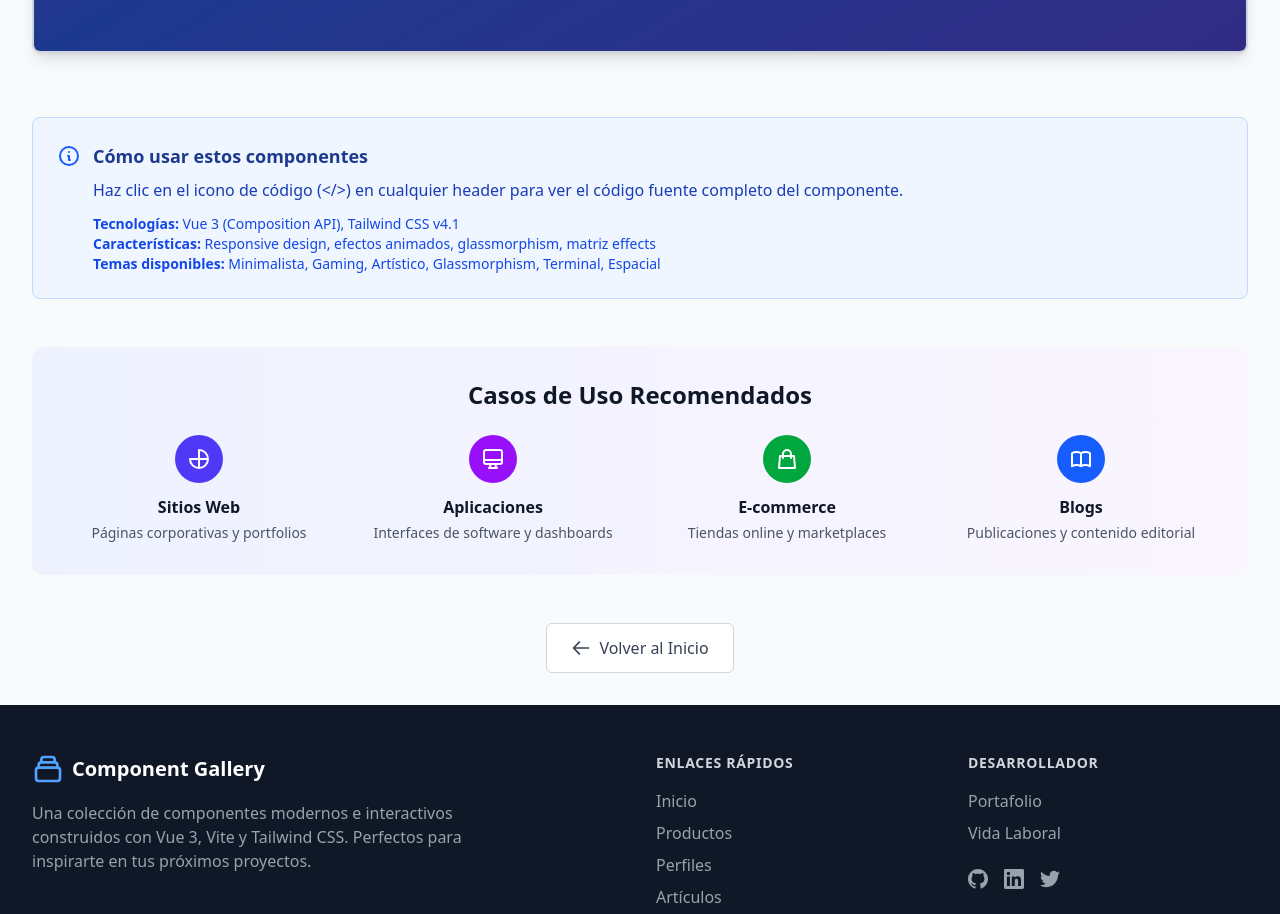
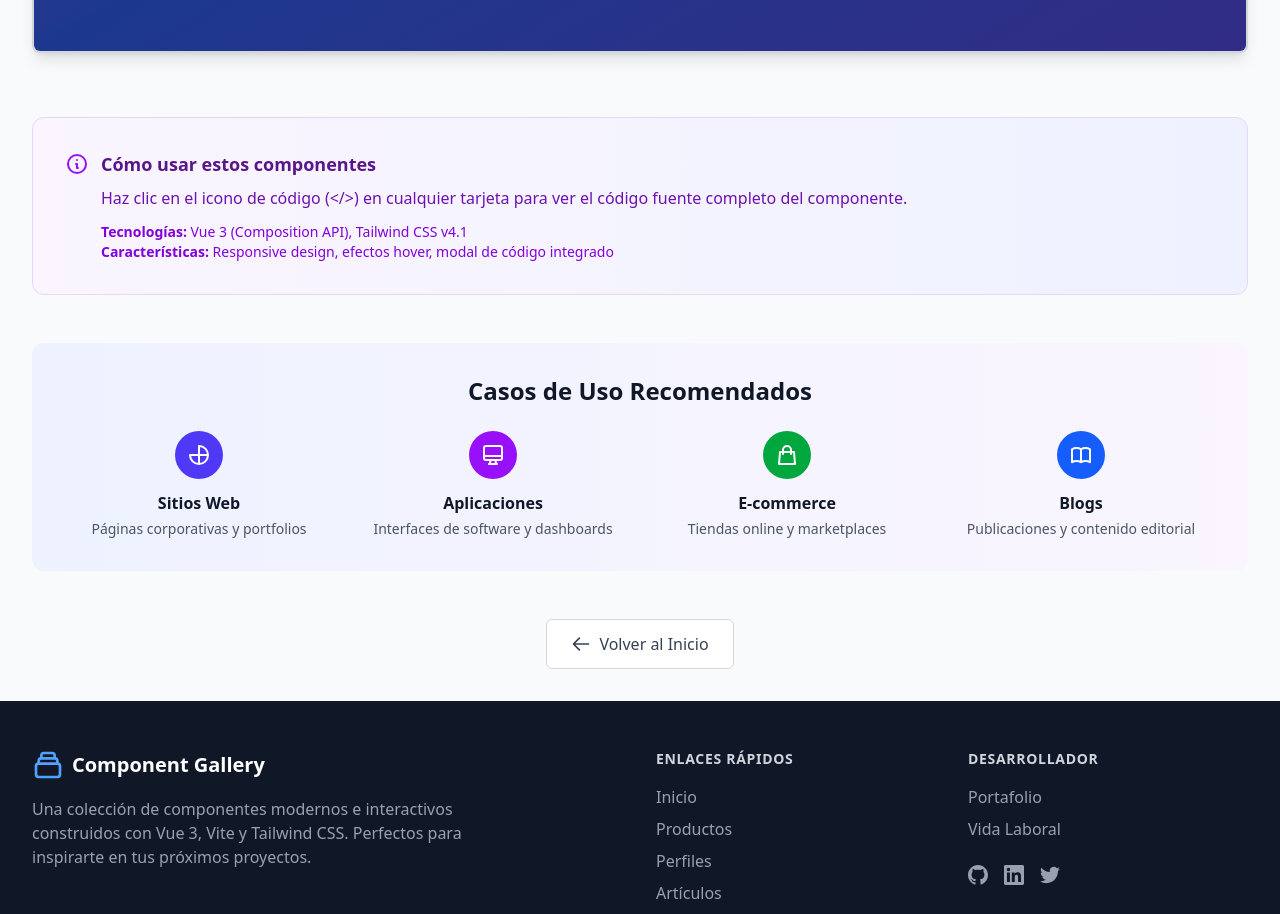
Before and after one commit to jbortweb/componentGallery, a Vue app: page /headers in a window 1280 px wide. Shown: the part 5934-6848 px from the top of the page. Built offline with nearby package versions, Linux system fonts and the light colour scheme.

Commit message:
feat: actualizar el diseño de Headers y Footers para incluir instrucciones de uso

```diff
--- a/src/views/Footers.vue
+++ b/src/views/Footers.vue
@@ -1,6 +1,6 @@
 <template>
   <div class="min-h-screen bg-gray-50 py-8">
-    <div class="max-w-full mx-auto">
+    <div class="max-w-7xl mx-auto">
       <!-- Hero Section -->
       <section class="relative py-20 sm:py-24">
         <div class="max-w-7xl mx-auto px-4 sm:px-6 lg:px-8">
@@ -47,48 +47,9 @@
         </div>
       </div>
 
-      <!-- Sección de instrucciones -->
-      <div
-        class="mt-16 bg-blue-50 border border-blue-200 rounded-lg p-6 mx-4 sm:mx-6 lg:mx-8"
-      >
-        <div class="flex items-start">
-          <svg
-            class="w-6 h-6 text-blue-600 mt-0.5 mr-3 flex-shrink-0"
-            fill="none"
-            stroke="currentColor"
-            viewBox="0 0 24 24"
-          >
-            <path
-              stroke-linecap="round"
-              stroke-linejoin="round"
-              stroke-width="2"
-              d="M13 16h-1v-4h-1m1-4h.01M21 12a9 9 0 11-18 0 9 9 0 0118 0z"
-            />
-          </svg>
-          <div>
-            <h3 class="text-lg font-semibold text-blue-900 mb-2">
-              Cómo usar estos componentes
-            </h3>
-            <p class="text-blue-800 mb-3">
-              Haz clic en el icono de código (&lt;/&gt;) en cualquier footer
-              para ver el código fuente completo del componente.
-            </p>
-            <div class="text-sm text-blue-700">
-              <p>
-                <strong>Tecnologías:</strong> Vue 3 (Composition API), Tailwind
-                CSS v4.1
-              </p>
-              <p>
-                <strong>Características:</strong> Responsive design, enlaces
-                organizados, información de contacto
-              </p>
-              <p>
-                <strong>Tipos disponibles:</strong> Corporativo, Minimalista,
-                Social, Newsletter, Multi-columna, Compacto
-              </p>
-            </div>
-          </div>
-        </div>
+      <!-- Instructions -->
+      <div class="mx-4 sm:mx-6 lg:mx-8">
+        <ComponentInstructions theme="blue" />
       </div>
 
       <!-- Casos de Uso Recomendados -->
@@ -232,6 +193,7 @@ import Footer3 from "../components/headfoot/Footer3.vue";
 import Footer4 from "../components/headfoot/Footer4.vue";
 import Footer5 from "../components/headfoot/Footer5.vue";
 import Footer6 from "../components/headfoot/Footer6.vue";
+import ComponentInstructions from "../components/ComponentInstructions.vue";
 
 // Datos de footers
 const footerData = [
--- a/src/views/Headers.vue
+++ b/src/views/Headers.vue
@@ -1,6 +1,6 @@
 <template>
   <div class="min-h-screen bg-gray-50 py-8">
-    <div class="max-w-full mx-auto">
+    <div class="max-w-7xl mx-auto">
       <!-- Hero Section -->
       <section class="relative py-20 sm:py-24">
         <div class="max-w-7xl mx-auto px-4 sm:px-6 lg:px-8">
@@ -47,48 +47,9 @@
         </div>
       </div>
 
-      <!-- Sección de instrucciones -->
-      <div
-        class="mt-16 bg-blue-50 border border-blue-200 rounded-lg p-6 mx-4 sm:mx-6 lg:mx-8"
-      >
-        <div class="flex items-start">
-          <svg
-            class="w-6 h-6 text-blue-600 mt-0.5 mr-3 flex-shrink-0"
-            fill="none"
-            stroke="currentColor"
-            viewBox="0 0 24 24"
-          >
-            <path
-              stroke-linecap="round"
-              stroke-linejoin="round"
-              stroke-width="2"
-              d="M13 16h-1v-4h-1m1-4h.01M21 12a9 9 0 11-18 0 9 9 0 0118 0z"
-            />
-          </svg>
-          <div>
-            <h3 class="text-lg font-semibold text-blue-900 mb-2">
-              Cómo usar estos componentes
-            </h3>
-            <p class="text-blue-800 mb-3">
-              Haz clic en el icono de código (&lt;/&gt;) en cualquier header
-              para ver el código fuente completo del componente.
-            </p>
-            <div class="text-sm text-blue-700">
-              <p>
-                <strong>Tecnologías:</strong> Vue 3 (Composition API), Tailwind
-                CSS v4.1
-              </p>
-              <p>
-                <strong>Características:</strong> Responsive design, efectos
-                animados, glassmorphism, matriz effects
-              </p>
-              <p>
-                <strong>Temas disponibles:</strong> Minimalista, Gaming,
-                Artístico, Glassmorphism, Terminal, Espacial
-              </p>
-            </div>
-          </div>
-        </div>
+      <!-- Instructions -->
+      <div class="mx-4 sm:mx-6 lg:mx-8">
+        <ComponentInstructions theme="purple" />
       </div>
 
       <!-- Casos de Uso Recomendados -->
@@ -232,6 +193,7 @@ import Header3 from "../components/headfoot/Header3.vue";
 import Header4 from "../components/headfoot/Header4.vue";
 import Header5 from "../components/headfoot/Header5.vue";
 import Header6 from "../components/headfoot/Header6.vue";
+import ComponentInstructions from "../components/ComponentInstructions.vue";
 
 // Datos de headers
 const headerData = [
```
